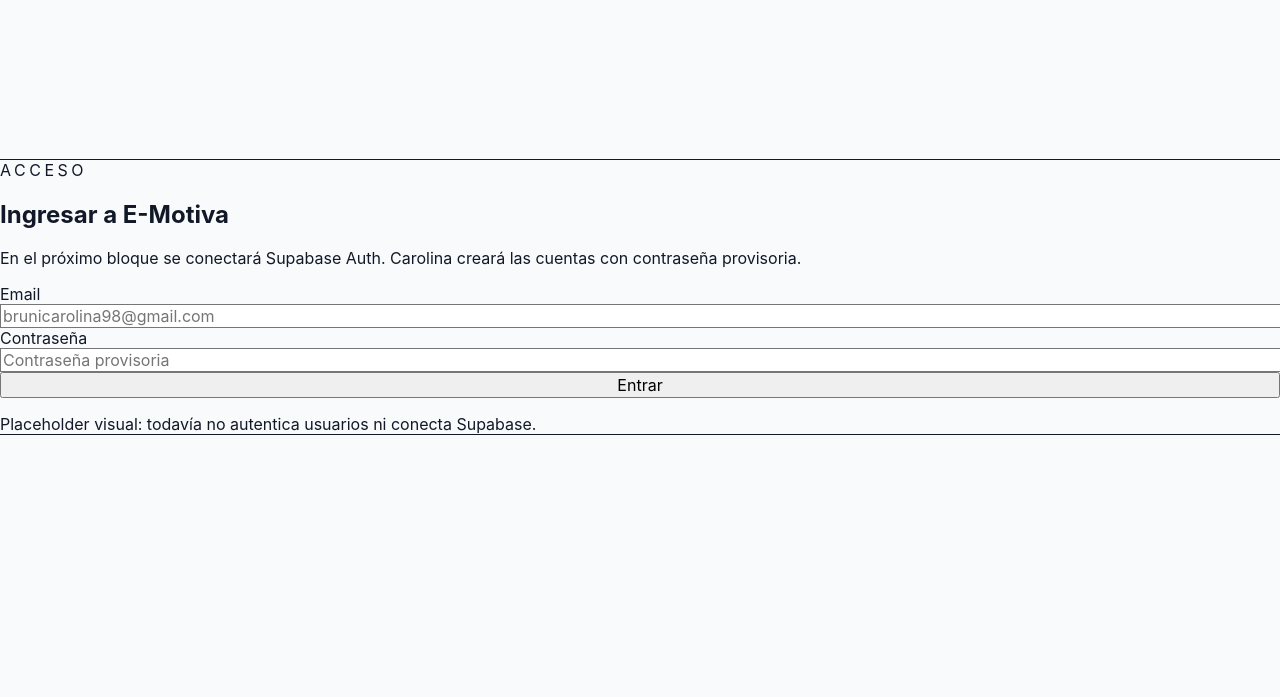
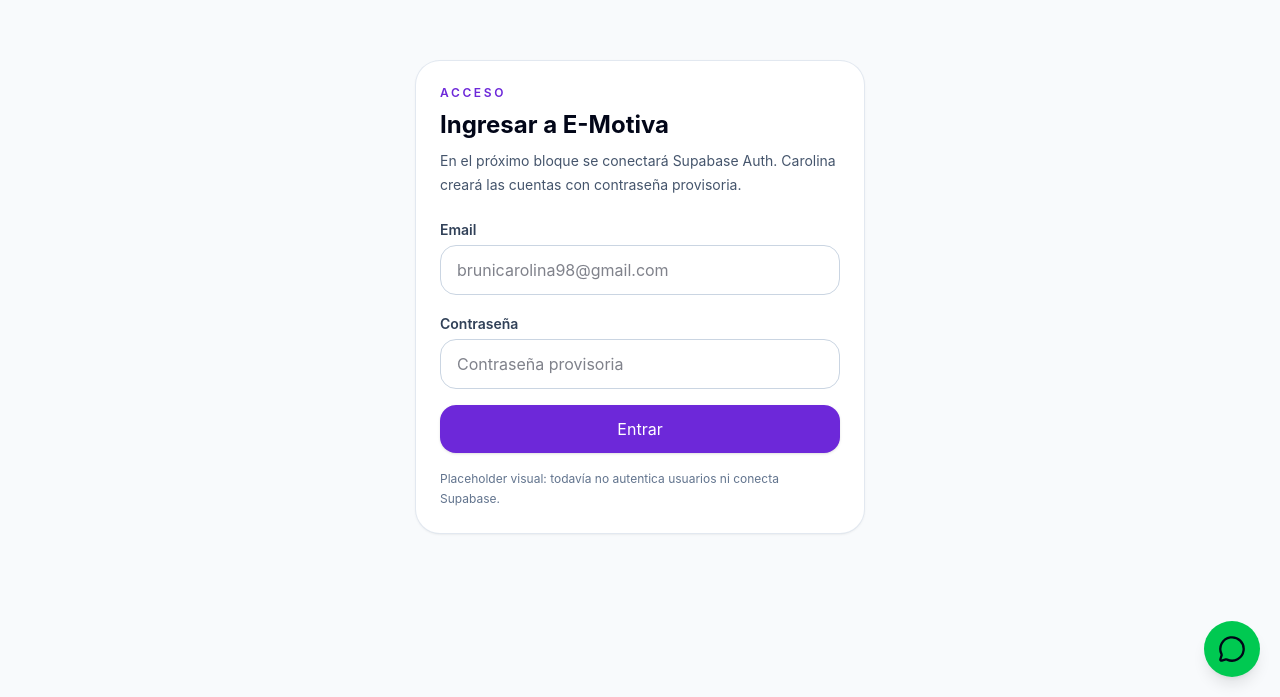
Before and after one commit to RanquelTechLab-Dev/Gimnasio-E--Motiva, a React (Vite) app: page /login in a window 1280 px wide. Shown: the part 103-800 px from the top of the page. Built offline with nearby package versions, Linux system fonts and the light colour scheme.

Commit message:
RAN-6 update styles for Tailwind v4

```diff
--- a/src/styles.css
+++ b/src/styles.css
@@ -1,6 +1,12 @@
-@tailwind base;
-@tailwind components;
-@tailwind utilities;
+@import "tailwindcss";
+
+@theme {
+  --color-emotiva-50: #f5f3ff;
+  --color-emotiva-100: #ede9fe;
+  --color-emotiva-500: #7c3aed;
+  --color-emotiva-600: #6d28d9;
+  --color-emotiva-700: #5b21b6;
+}
 
 :root {
   font-family: Inter, ui-sans-serif, system-ui, -apple-system, BlinkMacSystemFont, "Segoe UI", sans-serif;
```
